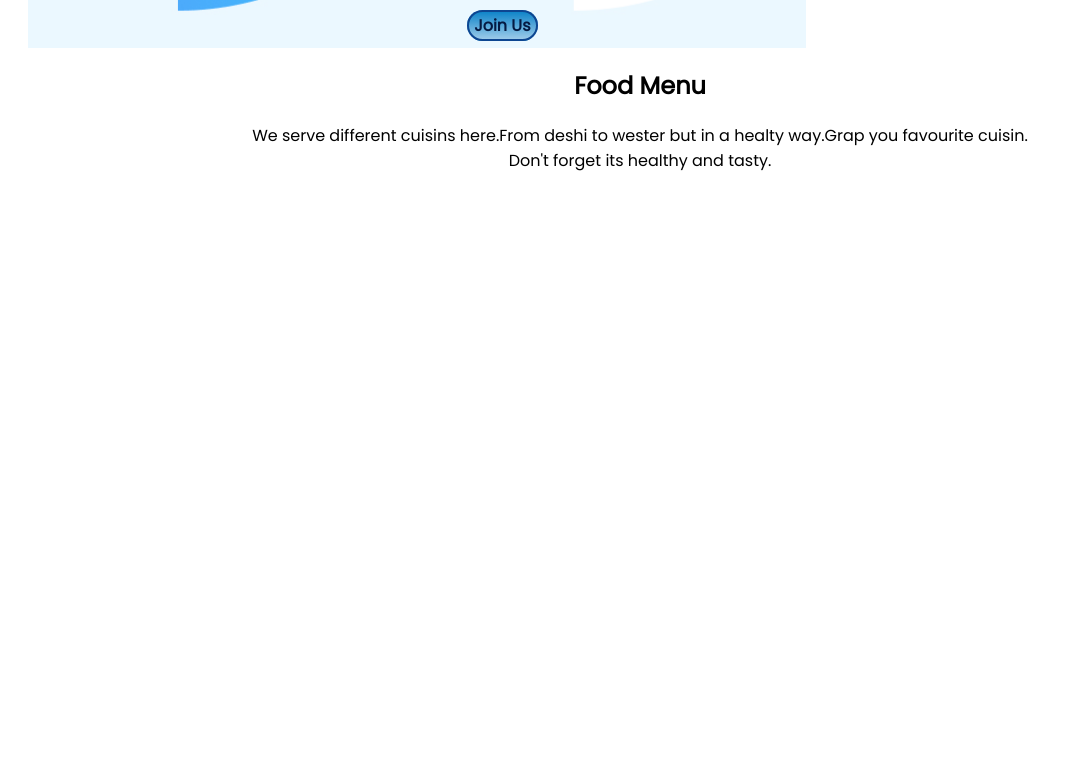
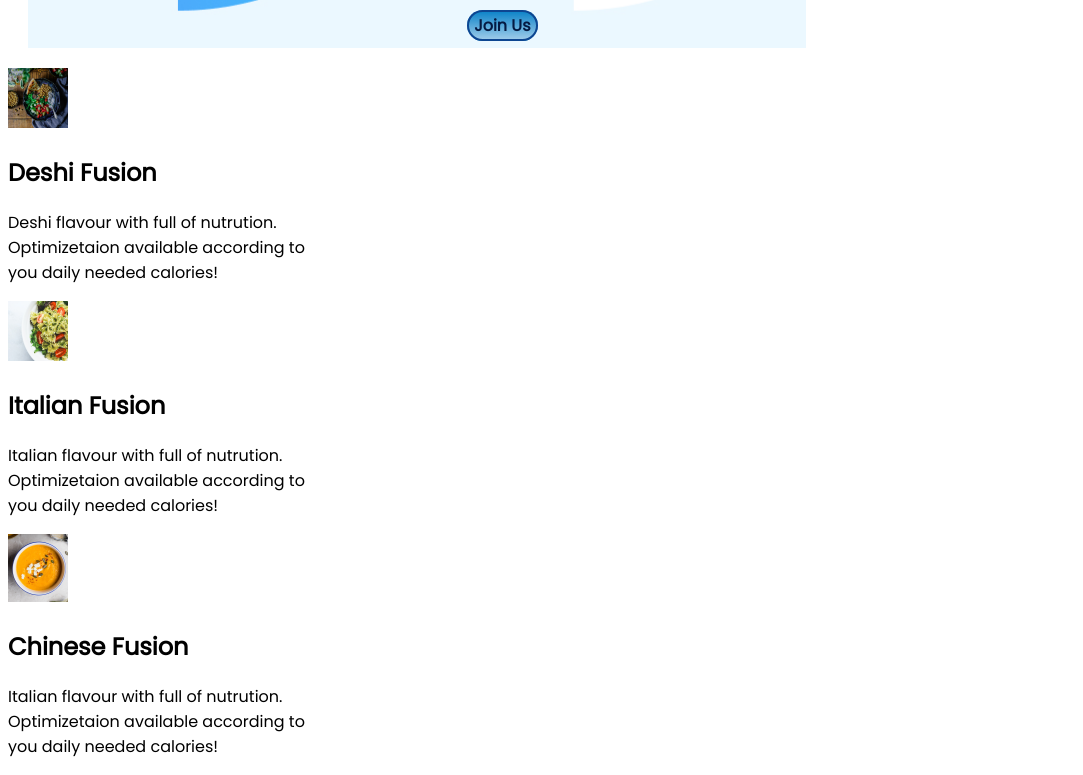
Before and after one commit to nourindiya/Lean-Netwok, a plain HTML site: page index.html in a window 1280 px wide. Shown: the part 721-1496 px from the top of the page, without its empty margins (0-1083 px from the left). Before the commit the page ends 910 px from the top, so only its background shows below. Drawn offline with Linux system fonts and the light colour scheme.

Commit message:
nestuffs

```diff
--- a/index.html
+++ b/index.html
@@ -43,15 +43,31 @@
 
     </div>
 </section>
-<section>
-    <div class="food-menu">
-        <h2 class="food-menu">Food Menu</h2>
-        <p class="food-menu">We serve different cuisins here.From deshi to wester but in a healty way.Grap you favourite
-            cuisin.<br>
-            Don't forget its healthy and tasty.</p>
-    </div>
+<section id="cards">
     <div>
+        <div class="box-1>">
+            <img src="images/deshi1.png" alt="Deshi">
+            <h2>Deshi Fusion</h2>
+            <p>Deshi flavour with full of nutrution.<br>
+                Optimizetaion available according to<br>
+                you daily needed calories!</p>
+            <div class="box-1>">
+                <img src="images/italian1.png" alt="Italian">
+                <h2>Italian Fusion</h2>
+                <p>Italian flavour with full of nutrution.<br>
+                    Optimizetaion available according to<br>
+                    you daily needed calories!</p>
+            </div>
+            <div class="box-1>">
+                <img src="images/chinese1.png" alt="chinese">
+                <h2>Chinese Fusion</h2>
+                <p> Italian flavour with full of nutrution.<br>
+                    Optimizetaion available according to<br>
+                    you daily needed calories!
+                </p>
+            </div>
 
+        </div>
     </div>
 </section>
 </body>
--- a/style.css
+++ b/style.css
@@ -49,3 +49,15 @@ h1{
 .food-menu{
     text-align: center;
 }
+.cotainer{
+    width: 50%;
+    overflow: hidden;
+    background: white;
+    margin: 20px auto;
+    padding: 20px;
+
+}
+.cotainer div {
+    padding: 0px;
+    margin: 0px;
+}
```
Also changed, not shown: images/chinese1.png (added), images/deshi1.png (added), images/food/Project Cover8.png (deleted), images/italian1.png (added), images/section2.png (deleted), 3 other files.
